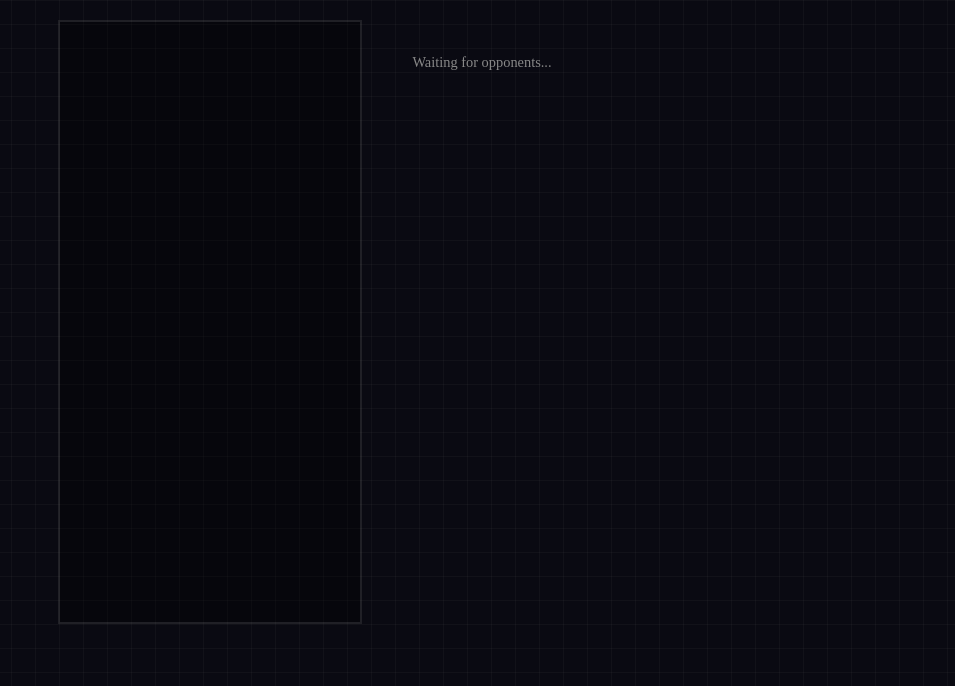
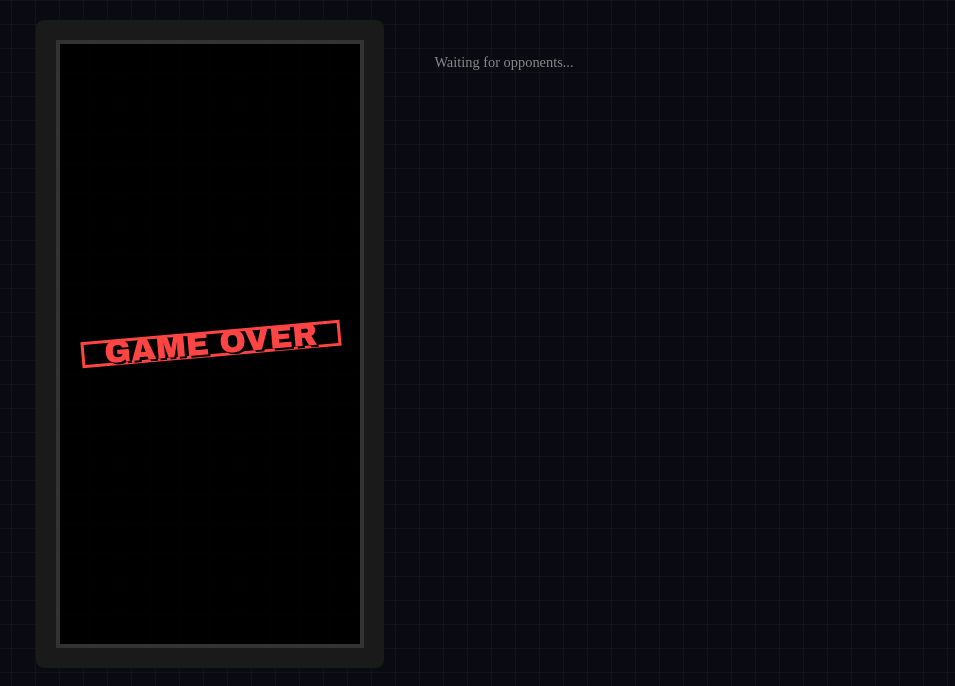
Before and after one commit to 72Gregorio72/red-tetris, a Vue app: page /multiplayer in a window 1280 px wide. Shown: the top 686 px of the page, without its empty margins (325-1280 px from the left). Built offline with nearby package versions, Linux system fonts and the light colour scheme; the HTML template or start-up script is replaced by a standard one.

Commit message:
PLATFORMER

```diff
--- a/src/Classes/GameContainer/OnlineGrid.vue
+++ b/src/Classes/GameContainer/OnlineGrid.vue
@@ -4,55 +4,70 @@
 
 	const multiplayerStore = useMultiplayerStore();
 
+	// Griglia di fallback se i dati non sono ancora caricati
 	const emptyGrid = Array.from({ length: 20 }, () => Array(10).fill(0));
 
+	// Dati reattivi dallo store
 	const grid = computed(() => multiplayerStore.myDisplayGrid || emptyGrid);
+	const isAlive = computed(() => multiplayerStore.isAlive);
+	const isPlatformer = computed(() => multiplayerStore.player?.isPlatformer || false);
 
-	const isAlive = computed(() => multiplayerStore.isAlive);
+	// Logica per il personaggio Platformer
+	const charPos = computed(() => multiplayerStore.myGameState?.platformerChar);
 
+	const charParts = computed(() => {
+		const char = charPos.value;
+		if (!char || !char.shape) return [];
+
+		// Calcoliamo la posizione di ogni blocco che compone il personaggio 2x1
+		return char.shape.map((part: any) => ({
+			x: char.x + part.dx,
+			y: char.y + part.dy,
+			isHead: part.dy === -1 // Il blocco superiore è la "testa"
+		}));
+	});
+
+	// Funzione per assegnare le classi ai blocchi della griglia Tetris
 	const getBlockClass = (cellValue: number) => {
 		if (cellValue === 0) return 'empty';
-        if (cellValue === 8) return 'penalty';
+		if (cellValue === 8) return 'penalty'; // Linee di disturbo grigie
 		return `piece-${cellValue}`;
 	};
-
-	const isPlatformer = computed(() => multiplayerStore.player ? multiplayerStore.player.isPlatformer : false);
-	const charPos = computed(() => multiplayerStore.charPos);
-	const charStyle = computed(() => {
-		if (!charPos.value) return {};
-		return {
-			left: `${charPos.value.x * 30}px`,
-			top: `${charPos.value.y * 30}px`
-		};
-	});
-
-	const charParts = computed(() => {
-		if (!charPos.value || !multiplayerStore.myGameState?.platformerChar?.shape) return [];
-		// Mappiamo la posizione base + gli offset della forma
-		return multiplayerStore.myGameState.platformerChar.shape.map((part: any) => ({
-			x: charPos.value.x + part.dx,
-			y: charPos.value.y + part.dy
-		}));
-	});
 </script>
 
 <template>
+    <div class="game-container">
         <div class="grid-wrapper">
             <div class="grid" :class="{ 'dimmed': !isAlive }">
+                <template v-for="(row, rIndex) in grid" :key="'r-' + rIndex">
+                    <div
+                        v-for="(cell, cIndex) in row"
+                        :key="'c-' + rIndex + '-' + cIndex"
+                        class="block"
+                        :class="getBlockClass(cell)"
+                    ></div>
+                </template>
+
                 <template v-if="isPlatformer && charParts.length">
-				<div v-for="(part, index) in charParts"
-					:key="index"
+                    <div
+                        v-for="(part, index) in charParts"
+                        :key="'char-' + index"
                         class="character-block"
                         :style="{
-						left: `${part.x * 30}px`,
-						top: `${part.y * 30}px`
-					}">
-					<template v-if="index === 1">
-						<div class="eye-left"></div>
-						<div class="eye-right"></div>
+                            transform: `translate(${part.x * 30}px, ${part.y * 30}px)`
+                        }"
+                    >
+                        <div v-if="part.isHead" class="eyes">
+                            <div class="eye"></div>
+                            <div class="eye"></div>
+                        </div>
+                    </div>
                 </template>
             </div>
-			</template>
+
+            <div v-if="!isAlive" class="game-over-overlay">
+                <h1 class="game-over-text">GAME OVER</h1>
+            </div>
         </div>
     </div>
 </template>
@@ -62,67 +77,101 @@
 		display: flex;
 		justify-content: center;
 		align-items: center;
-        background-color: #222;
+		background-color: #1a1a1a;
 		padding: 20px;
-        position: relative;
+		border-radius: 8px;
+	}
+
+	.grid-wrapper {
+		position: relative; /* Essenziale per il posizionamento absolute del personaggio */
+		border: 4px solid #333;
+		background-color: #000;
+		line-height: 0; /* Rimuove gap tra i div della griglia */
 	}
 
 	.grid {
 		display: grid;
 		grid-template-columns: repeat(10, 30px);
 		grid-template-rows: repeat(20, 30px);
-        background-color: #000;
-        border: 2px solid #555;
+		width: 300px;
+		height: 600px;
 	}
 
 	.dimmed {
-        opacity: 0.3;
+		opacity: 0.4;
+		filter: grayscale(1);
 	}
 
 	.block {
 		width: 30px;
 		height: 30px;
+		border: 1px solid rgba(255, 255, 255, 0.05);
 		box-sizing: border-box;
 	}
 
-    .empty {
-        background-color: transparent;
-        border: 1px solid rgba(255, 255, 255, 0.05);
+	/* Classi per i pezzi Tetris */
+	.empty { background-color: transparent; }
+	.penalty { background-color: #444; border: 1px solid #666; }
+	.piece-1 { background-color: #00FFFF; border: 2px solid #fff; border-radius: 4px; }
+	.piece-2 { background-color: #FFFF00; border: 2px solid #fff; border-radius: 4px; }
+	.piece-3 { background-color: #800080; border: 2px solid #fff; border-radius: 4px; }
+	.piece-4 { background-color: #00FF00; border: 2px solid #fff; border-radius: 4px; }
+	.piece-5 { background-color: #FF0000; border: 2px solid #fff; border-radius: 4px; }
+	.piece-6 { background-color: #0000FF; border: 2px solid #fff; border-radius: 4px; }
+	.piece-7 { background-color: #FFA500; border: 2px solid #fff; border-radius: 4px; }
+
+	/* Stile Personaggio Platformer */
+	.character-block {
+		position: absolute;
+		top: 0;
+		left: 0;
+		width: 30px;
+		height: 30px;
+		background-color: #FF00FF; /* Magenta */
+		border: 2px solid #FFF;
+		box-sizing: border-box;
+		z-index: 100;
+		transition: transform 0.05s linear; /* Movimento fluido a 60fps */
+		display: flex;
+		align-items: center;
+		justify-content: center;
 	}
 
-    .penalty {
-        background-color: #666;
-        border: 1px solid #888;
+	.eyes {
+		display: flex;
+		justify-content: space-around;
+		width: 100%;
+		padding: 0 4px;
 	}
 
-    .piece-1 { background-color: #00FFFF; border: 1px solid white; border-radius: 4px; }
-    .piece-2 { background-color: #FFFF00; border: 1px solid white; border-radius: 4px; }
-    .piece-3 { background-color: #800080; border: 1px solid white; border-radius: 4px; }
-    .piece-4 { background-color: #00FF00; border: 1px solid white; border-radius: 4px; }
-    .piece-5 { background-color: #FF0000; border: 1px solid white; border-radius: 4px; }
-    .piece-6 { background-color: #0000FF; border: 1px solid white; border-radius: 4px; }
-    .piece-7 { background-color: #FFA500; border: 1px solid white; border-radius: 4px; }
-
-    .game-over {
-        position: absolute;
-        color: red;
-        background: rgba(0,0,0,0.8);
-        padding: 20px;
-        border: 2px solid red;
-        border-radius: 8px;
+	.eye {
+		width: 6px;
+		height: 6px;
+		background-color: white;
+		border-radius: 50%;
 	}
 
-	.character-block {
+	/* UI Game Over */
+	.game-over-overlay {
 		position: absolute;
-		width: 30px;
-		height: 30px;
-		background: #FF00FF;
-		border: 2px solid #fff;
-		box-sizing: border-box;
-		z-index: 20;
-		transition: all 0.05s linear;
+		top: 0;
+		left: 0;
+		width: 100%;
+		height: 100%;
+		background: rgba(0, 0, 0, 0.7);
 		display: flex;
-		justify-content: space-around;
+		justify-content: center;
 		align-items: center;
+		z-index: 200;
+	}
+
+	.game-over-text {
+		color: #ff4444;
+		font-family: 'Arial Black', sans-serif;
+		font-size: 2rem;
+		text-shadow: 2px 2px #000;
+		border: 3px solid #ff4444;
+		padding: 10px 20px;
+		transform: rotate(-5deg);
 	}
 </style>
```
Also changed, not shown: 1 other file (tests, documents, lock files or other folders). Lines whose indentation alone changed are shown as unchanged.
